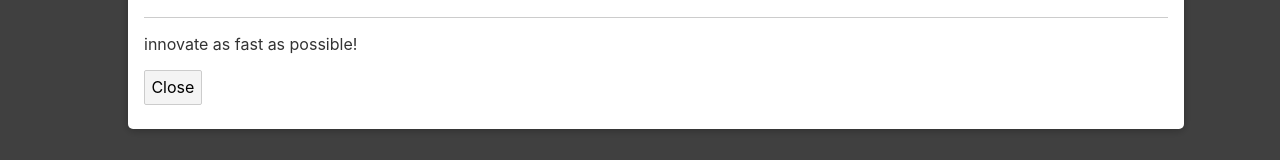
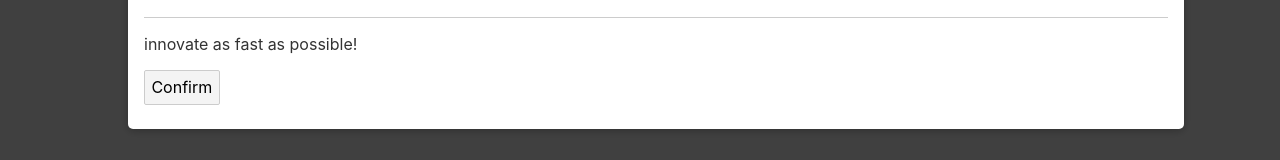
Before and after one commit to W3AI/max-svelte-comp, a Svelte app: page / in a window 1280 px wide. Shown: the part 161-321 px from the top of the page. Built offline with nearby package versions, Linux system fonts and the light colour scheme.

Commit message:
added Confirmed button in App for the footer slot

```diff
--- a/src/App.svelte
+++ b/src/App.svelte
@@ -28,4 +28,5 @@
 <Modal>
     <h1 slot="header">Servus World!</h1>
     <p>innovate as fast as possible!</p>
+    <button slot="footer">Confirm</button>
 </Modal>
```
